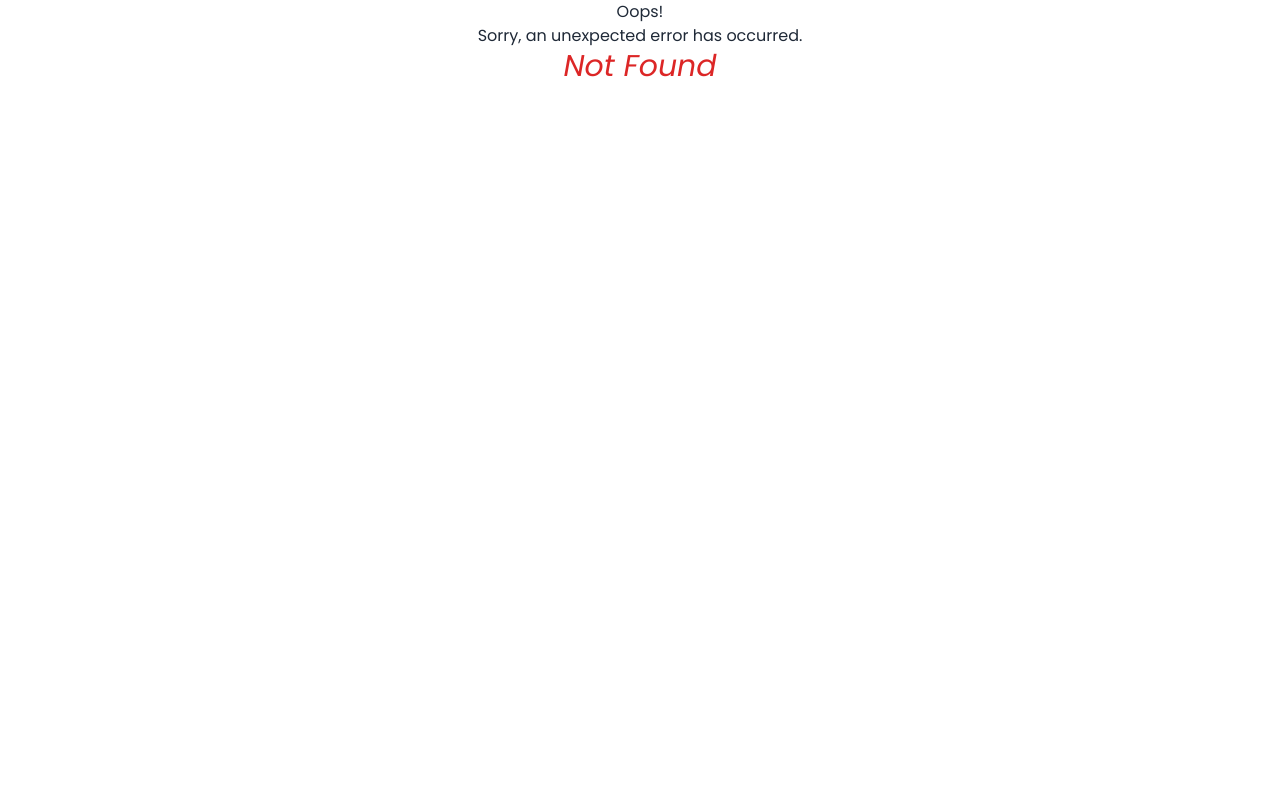
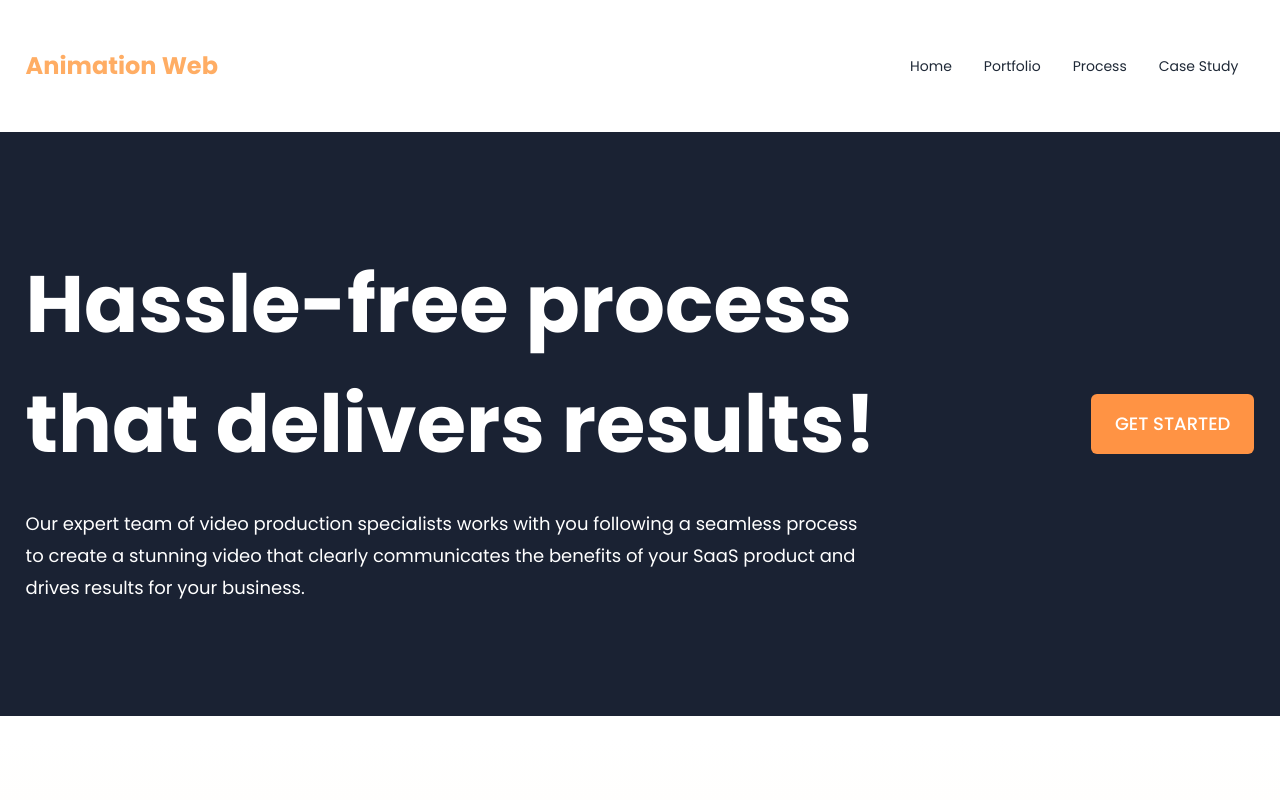
Before and after one commit to naimalinaim1/animation-web, a React (Vite) app: page /video-process in a window 1280 px wide. Before the commit this address had no page. Shown: the top 800 px of the page. Built offline with nearby package versions, Linux system fonts and the light colour scheme.

Commit message:
Process page add

```diff
--- /dev/null
+++ b/src/components/Banner.jsx
@@ -0,0 +1,27 @@
+import PropTypes from "prop-types";
+
+import Button from "./Button";
+
+const Banner = ({ title, description }) => {
+  return (
+    <section className="bg-[#1A2233]">
+      <div className="my_container py-28">
+        <article className="grid grid-cols-12 items-center text-white">
+          <div className="col-span-9">
+            <h1 className="text-[80px] font-bold">{title}</h1>
+            <p className="text-lg leading-8 mt-6 w-11/12">{description}</p>
+          </div>
+          <div className="col-span-3 flex justify-end">
+            <Button>Get Started</Button>
+          </div>
+        </article>
+      </div>
+    </section>
+  );
+};
+
+Banner.propTypes = {
+  title: PropTypes.string.isRequired,
+  description: PropTypes.string.isRequired,
+};
+export default Banner;
--- a/src/pages/Portfolio/section/PortfolioHero/PortfolioHero.jsx
+++ b/src/pages/Portfolio/section/PortfolioHero/PortfolioHero.jsx
@@ -1,27 +1,11 @@
-import Button from "../../../../components/Button";
+import Banner from "../../../../components/Banner";
 
 const PortfolioHero = () => {
   return (
-    <section className="bg-[#1A2233]">
-      <div className="my_container py-28">
-        <article className="grid grid-cols-12 items-center text-white">
-          <div className="col-span-9">
-            <h1 className="text-[80px] font-bold">
-              We create videos for growth seeking businesses
-            </h1>
-            <p className="text-lg leading-8 mt-6">
-              See how we{"'"}ve helped companies communicate their unique values
-              Recommend and drive conversions with our expertly crafted videos.
-              Browse our portfolio to discover how we can help your business
-              grow and prosper
-            </p>
-          </div>
-          <div className="col-span-3 flex justify-end">
-            <Button>Get Started</Button>
-          </div>
-        </article>
-      </div>
-    </section>
+    <Banner
+      title="We create videos for growth seeking businesses"
+      description="See how we've helped companies communicate their unique value propositions and drive conversions with our expertly crafted videos. Browse our portfolio to discover how we can help your business grow and thrive."
+    />
   );
 };
 
--- /dev/null
+++ b/src/pages/Process/Process.jsx
@@ -0,0 +1,11 @@
+import ProcessHero from "./ProcessHero/ProcessHero";
+
+const Process = () => {
+  return (
+    <main>
+      <ProcessHero />
+    </main>
+  );
+};
+
+export default Process;
--- /dev/null
+++ b/src/pages/Process/ProcessHero/ProcessHero.jsx
@@ -0,0 +1,12 @@
+import Banner from "../../../components/Banner";
+
+const ProcessHero = () => {
+  return (
+    <Banner
+      title="Hassle-free process that delivers results!"
+      description="Our expert team of video production specialists works with you following a seamless process to create a stunning video that clearly communicates the benefits of your SaaS product and drives results for your business."
+    />
+  );
+};
+
+export default ProcessHero;
--- a/src/pages/Shared/Header.jsx
+++ b/src/pages/Shared/Header.jsx
@@ -10,7 +10,7 @@ const Header = () => {
         <Link to="/portfolio/">Portfolio</Link>
       </li>
       <li>
-        <Link to="/process/">Process</Link>
+        <Link to="/video-process/">Process</Link>
       </li>
       <li>
         <Link to="/case-study/">Case Study</Link>
--- a/src/routes/routes.jsx
+++ b/src/routes/routes.jsx
@@ -5,6 +5,7 @@ import ErrorPage from "./ErrorPage";
 // pages
 import Home from "../pages/Home/Home";
 import Portfolio from "../pages/Portfolio/Portfolio";
+import Process from "../pages/Process/Process";
 
 const router = createBrowserRouter([
   {
@@ -20,6 +21,10 @@ const router = createBrowserRouter([
         path: "/portfolio/",
         element: <Portfolio />,
       },
+      {
+        path: "/video-process/",
+        element: <Process />,
+      },
     ],
   },
 ]);
```
